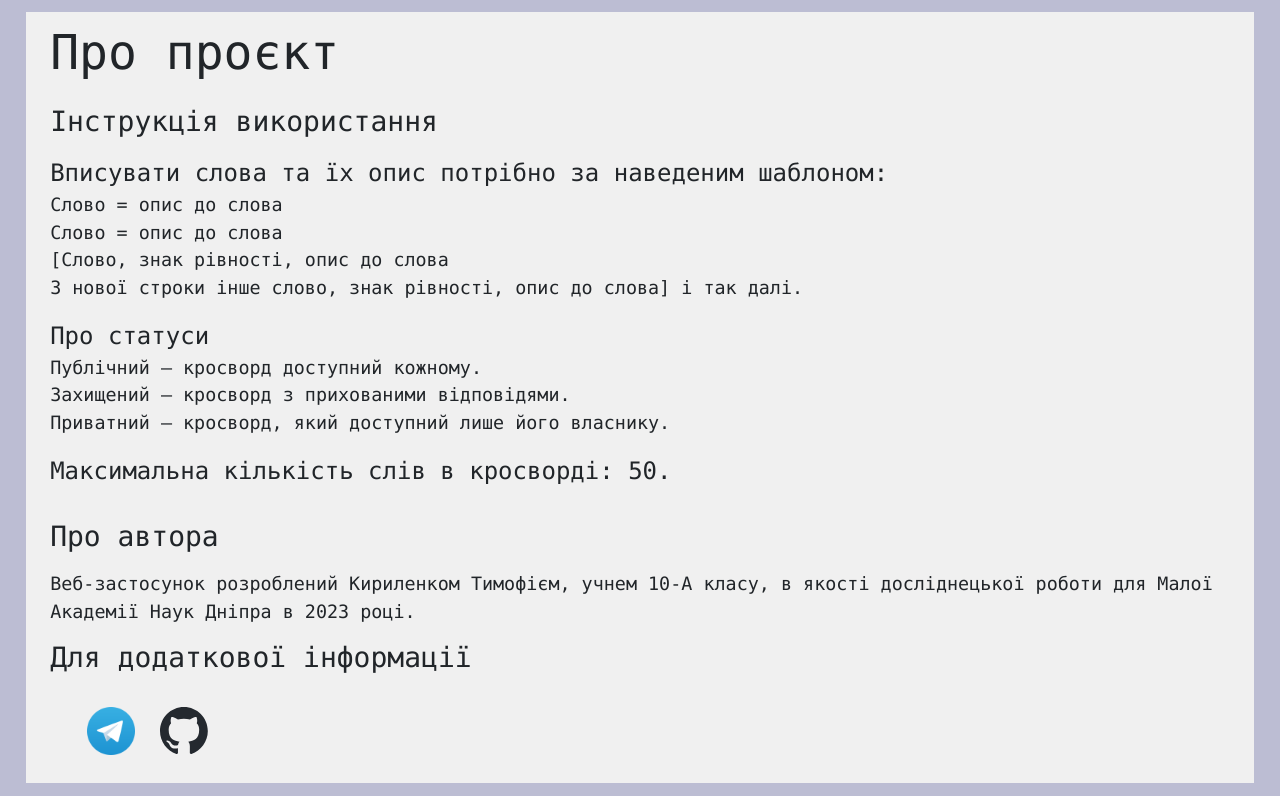
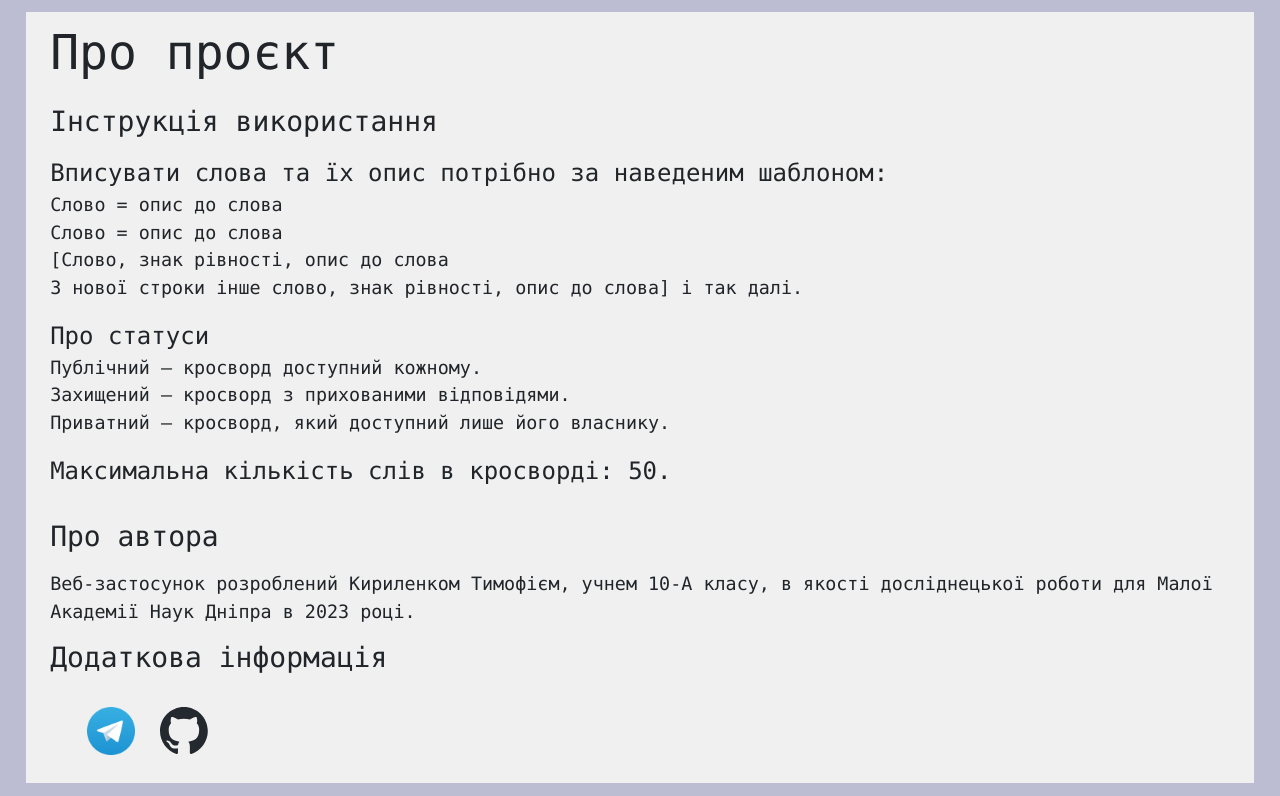
Before and after one commit to Timon-NEON/MAN-Project, a Django app: page /about/ in a window 1280 px wide. Shown: the part 57-853 px from the top of the page. Run offline with Django 4.2, Linux system fonts and the light colour scheme; some libraries are stand-ins or nearby versions.

```diff
--- a/crossword/templates/crossword/about_page.html
+++ b/crossword/templates/crossword/about_page.html
@@ -35,7 +35,7 @@
         </div>
         <div>
             <div class="text simple-y-padding bolid-text">
-                Для додаткової інформації
+                Додаткова інформація
             </div>
             <div class="text-message simple-padding flex-input-form">
                 <a href="https://t.me/Timon_NEON"><img src="/media/for_web_page/Telegram_logo.webp" title="Телеграм автора" alt="Telegram icon" class="header-logo"></a>
```
Also changed, not shown: db.sqlite3.
